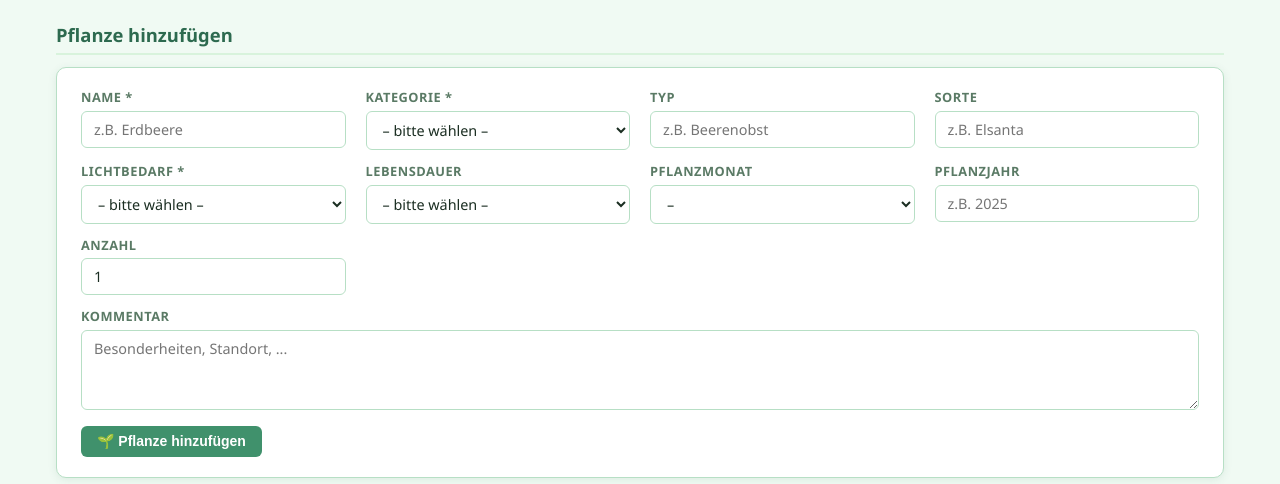
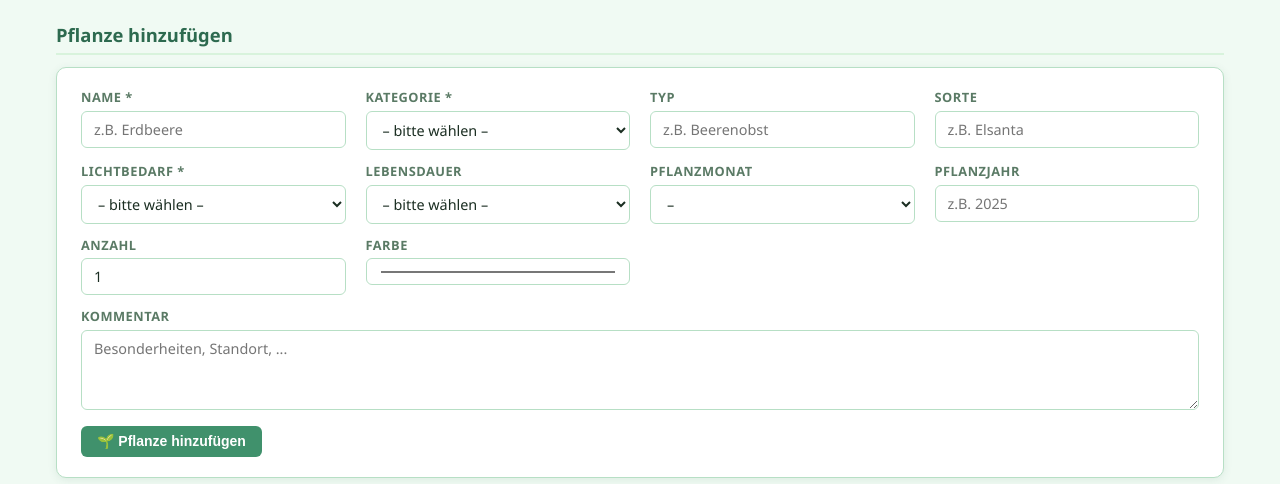
Before and after one commit to achimbarczok/garden-tracker, a Flask app: page / in a window 1280 px wide. Shown: the part 346-830 px from the top of the page. Run offline with Flask 3, Linux system fonts and the light colour scheme; data that the repository does not hold is empty.

Commit message:
Feature: Farbpunkt pro Pflanze mit Color-Picker

```diff
--- a/app.py
+++ b/app.py
@@ -136,7 +136,8 @@ def add():
         )
 
     add_plant(name, plant_type or "", variety, lichtbedarf, kommentar, lebensdauer, pflanzmonat, pflanzjahr,
-              int(request.form.get("anzahl", 1) or 1), kategorie)
+              int(request.form.get("anzahl", 1) or 1), kategorie,
+              farbe=request.form.get("farbe", "").strip() or None)
     return redirect(url_for("index"))
 
 
@@ -220,7 +221,8 @@ def edit_save(plant_id: int):
 
     update_plant(plant_id, name, plant_type or "", variety, lichtbedarf, kommentar, lebensdauer, pflanzmonat, pflanzjahr,
                  int(request.form.get("anzahl", 1) or 1), kategorie,
-                 request.form.get("beschreibung", "").strip() or None)
+                 request.form.get("beschreibung", "").strip() or None,
+                 request.form.get("farbe", "").strip() or None)
     return redirect(url_for("index"))
 
 
--- a/db.py
+++ b/db.py
@@ -29,6 +29,8 @@ def _migrate(conn: sqlite3.Connection) -> None:
         conn.execute("ALTER TABLE plants ADD COLUMN kategorie TEXT")
     if "beschreibung" not in cols:
         conn.execute("ALTER TABLE plants ADD COLUMN beschreibung TEXT")
+    if "farbe" not in cols:
+        conn.execute("ALTER TABLE plants ADD COLUMN farbe TEXT")
     conn.execute("""
         CREATE TABLE IF NOT EXISTS ereignisse (
             id          INTEGER PRIMARY KEY AUTOINCREMENT,
@@ -85,7 +87,7 @@ def get_all_plants() -> list[dict]:
     with get_db() as conn:
         rows = conn.execute(
             "SELECT id, name, type, variety, lichtbedarf, kommentar, "
-            "lebensdauer, pflanzmonat, pflanzjahr, anzahl, kategorie, beschreibung FROM plants"
+            "lebensdauer, pflanzmonat, pflanzjahr, anzahl, kategorie, beschreibung, farbe FROM plants"
         ).fetchall()
         plants = []
         for row in rows:
@@ -108,7 +110,8 @@ def add_plant(name: str, type: str, variety: str | None,
               pflanzjahr: int | None = None,
               anzahl: int = 1,
               kategorie: str | None = None,
-              beschreibung: str | None = None) -> None:
+              beschreibung: str | None = None,
+              farbe: str | None = None) -> None:
     if variety == "":
         variety = None
     if kommentar == "":
@@ -120,10 +123,10 @@ def add_plant(name: str, type: str, variety: str | None,
     with get_db() as conn:
         conn.execute(
             "INSERT INTO plants (name, type, variety, lichtbedarf, kommentar, "
-            "lebensdauer, pflanzmonat, pflanzjahr, anzahl, kategorie, beschreibung) "
-            "VALUES (?, ?, ?, ?, ?, ?, ?, ?, ?, ?, ?)",
+            "lebensdauer, pflanzmonat, pflanzjahr, anzahl, kategorie, beschreibung, farbe) "
+            "VALUES (?, ?, ?, ?, ?, ?, ?, ?, ?, ?, ?, ?)",
             (name, type, variety, lichtbedarf, kommentar,
-             lebensdauer, pflanzmonat, pflanzjahr, anzahl, kategorie, beschreibung),
+             lebensdauer, pflanzmonat, pflanzjahr, anzahl, kategorie, beschreibung, farbe),
         )
         conn.commit()
 
@@ -157,7 +160,7 @@ def get_plant(plant_id: int) -> dict | None:
     with get_db() as conn:
         row = conn.execute(
             "SELECT id, name, type, variety, lichtbedarf, kommentar, "
-            "lebensdauer, pflanzmonat, pflanzjahr, anzahl, kategorie, beschreibung "
+            "lebensdauer, pflanzmonat, pflanzjahr, anzahl, kategorie, beschreibung, farbe "
             "FROM plants WHERE id = ?",
             (plant_id,),
         ).fetchone()
@@ -188,7 +191,8 @@ def update_plant(plant_id: int, name: str, type: str, variety: str | None,
                  pflanzjahr: int | None = None,
                  anzahl: int = 1,
                  kategorie: str | None = None,
-                 beschreibung: str | None = None) -> None:
+                 beschreibung: str | None = None,
+                 farbe: str | None = None) -> None:
     if variety == "":
         variety = None
     if kommentar == "":
@@ -202,10 +206,10 @@ def update_plant(plant_id: int, name: str, type: str, variety: str | None,
             "UPDATE plants SET name = ?, type = ?, variety = ?, "
             "lichtbedarf = ?, kommentar = ?, lebensdauer = ?, "
             "pflanzmonat = ?, pflanzjahr = ?, anzahl = ?, kategorie = ?, "
-            "beschreibung = ? WHERE id = ?",
+            "beschreibung = ?, farbe = ? WHERE id = ?",
             (name, type, variety, lichtbedarf, kommentar,
              lebensdauer, pflanzmonat, pflanzjahr, anzahl, kategorie,
-             beschreibung, plant_id),
+             beschreibung, farbe, plant_id),
         )
         conn.commit()
 
--- a/static/style.css
+++ b/static/style.css
@@ -129,6 +129,17 @@ td {
   font-size: .85rem;
   vertical-align: top;
   overflow-wrap: break-word;
+}
+
+/* ── Color dot ──────────────────────────────────────────────── */
+.color-dot {
+  display: inline-block;
+  width: 12px;
+  height: 12px;
+  border-radius: 50%;
+  margin-right: .4rem;
+  vertical-align: middle;
+  border: 1px solid rgba(0,0,0,.15);
 }
 
 /* ── Badges ─────────────────────────────────────────────────── */
--- a/templates/edit.html
+++ b/templates/edit.html
@@ -77,6 +77,10 @@
             <label>Anzahl</label>
             <input type="number" name="anzahl" min="1"
                    value="{{ plant.anzahl or 1 }}">
+        </div>
+        <div class="form-field">
+            <label>Farbe</label>
+            <input type="color" name="farbe" value="{{ plant.farbe or '#40916c' }}">
         </div>
         <div class="form-field" style="grid-column: 1 / -1">
             <label>Kommentar</label>
--- a/templates/index.html
+++ b/templates/index.html
@@ -64,7 +64,7 @@
     <tbody>
     {% for plant in plants %}
         <tr>
-            <td><strong>{{ plant.name }}</strong>{% if plant.anzahl and plant.anzahl > 1 %} <span class="badge badge-peren">{{ plant.anzahl }}×</span>{% endif %}</td>
+            <td>{% if plant.farbe %}<span class="color-dot" style="background:{{ plant.farbe }}"></span>{% endif %}<strong>{{ plant.name }}</strong>{% if plant.anzahl and plant.anzahl > 1 %} <span class="badge badge-peren">{{ plant.anzahl }}×</span>{% endif %}</td>
             <td>{{ plant.kategorie or '' }}</td>
             <td class="hide-mobile">
                 {% if plant.type %}{{ plant.type }}{% endif %}
@@ -202,6 +202,10 @@
             <label>Anzahl</label>
             <input type="number" name="anzahl" min="1" value="1" placeholder="1">
         </div>
+        <div class="form-field">
+            <label>Farbe</label>
+            <input type="color" name="farbe" value="#40916c">
+        </div>
         <div class="form-field" style="grid-column: 1 / -1">
             <label>Kommentar</label>
             <textarea name="kommentar" placeholder="Besonderheiten, Standort, ..."></textarea>
```
